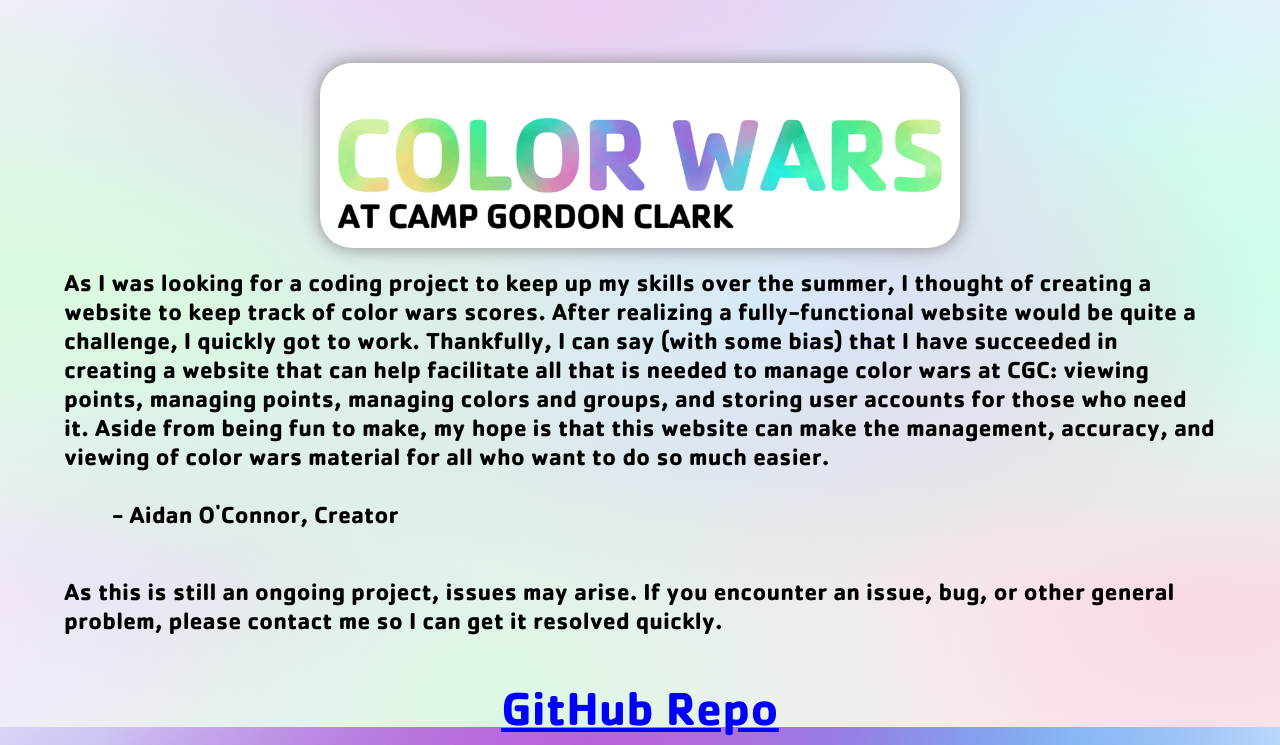
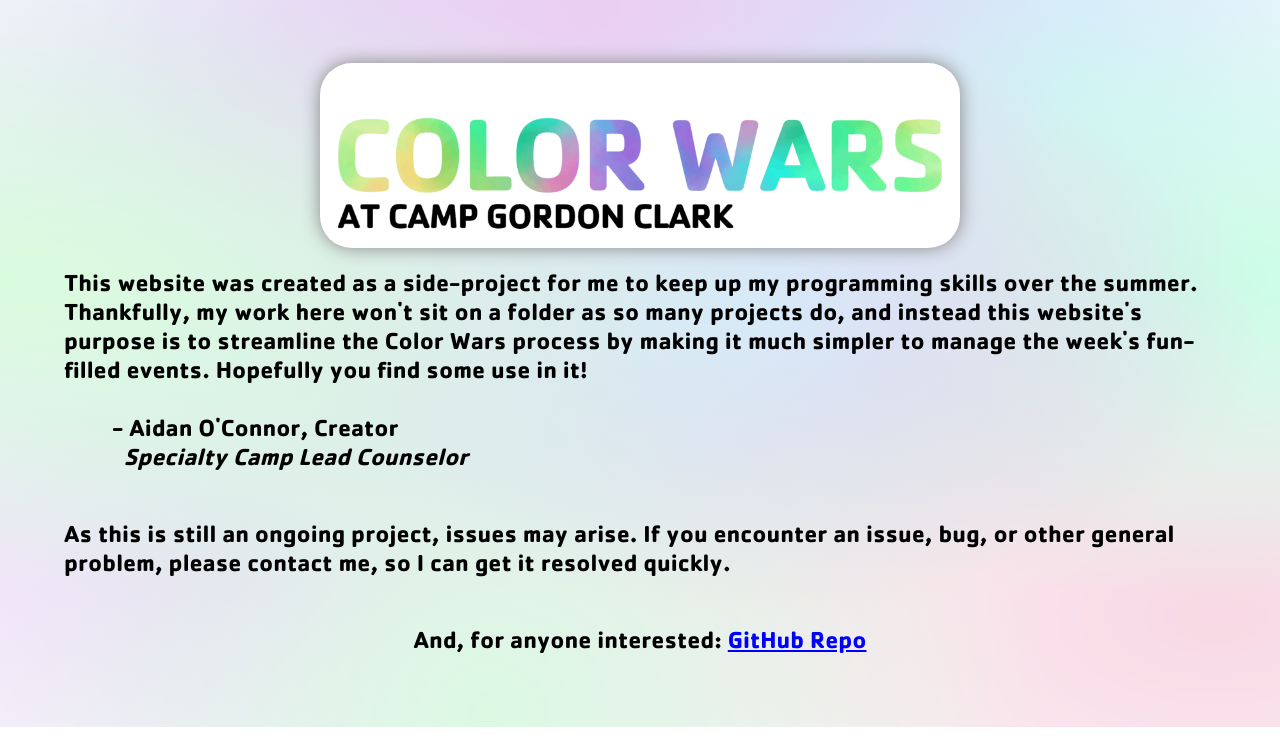
Before and after one commit to SmartDude04/color-wars-website, a PHP site: page /index.php?page=about in a window 1280 px wide. Shown: the part 73-818 px from the top of the page. Run offline with PHP 8.4, Linux system fonts and the light colour scheme.

Commit message:
Resolve #13

```diff
--- a/public/css/home/about.css
+++ b/public/css/home/about.css
@@ -5,10 +5,6 @@
 
     .logo {
         width: 50%;
-    }
-
-    .link {
-        font-size: 48px;
     }
 }
 
@@ -19,10 +15,6 @@
 
     .logo {
         width: 90%;
-    }
-
-    .link {
-        font-size: 64px;
     }
 }
 
--- a/public/home/about.php
+++ b/public/home/about.php
@@ -1,24 +1,24 @@
 <div class="view">
     <img src="img/color-wars-title.png" alt="Logo" class="logo">
     <p class="text">
-        As I was looking for a coding project to keep up my skills over the summer, I thought of creating a
-        website to keep track of color wars scores. After realizing a fully-functional website would be quite
-        a challenge, I  quickly got to work. Thankfully, I can say (with some bias) that I have succeeded in creating
-        a website that can help facilitate all that is needed to manage color wars at CGC: viewing points, managing points,
-        managing colors and groups, and storing user accounts for those who need it. Aside from being fun to make, my
-        hope is that this website can make the management, accuracy, and viewing of color wars material for all who
-        want to do so much easier.
+        This website was created as a side-project for me to keep up my programming skills over the summer. Thankfully,
+        my work here won't sit on a folder as so many projects do, and instead this website's purpose is to streamline
+        the Color Wars process by making it much simpler to manage the week's fun-filled events. Hopefully you find some
+        use in it!
         <br/>
         <br/>
         &emsp;&emsp;- Aidan O'Connor, Creator
+        <br/>
+        &emsp;&emsp;&nbsp;&nbsp;<i>Specialty Camp Lead Counselor</i>
     </p>
 
     <p class="text">
         As this is still an ongoing project, issues may arise. If you encounter an issue, bug, or other general
-        problem, please contact me so I can get it resolved quickly.
+        problem, please contact me, so I can get it resolved quickly.
     </p>
 
     <p class="text">
+        And, for anyone interested:
         <a href="https://github.com/SmartDude04/color-wars-website" target="_blank" class="link">GitHub Repo</a>
     </p>
 </div>
```
